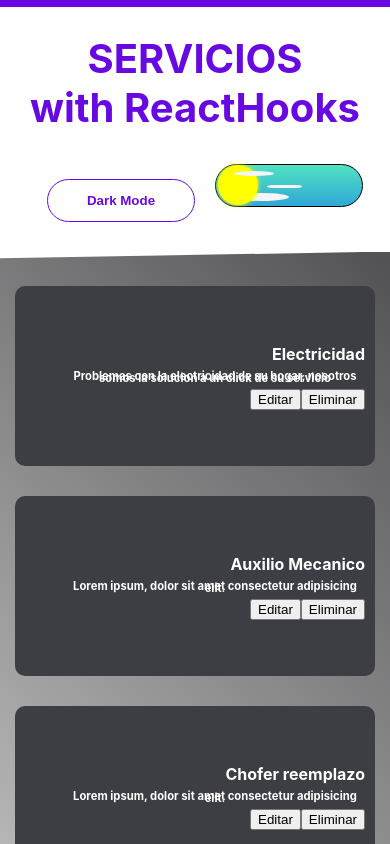
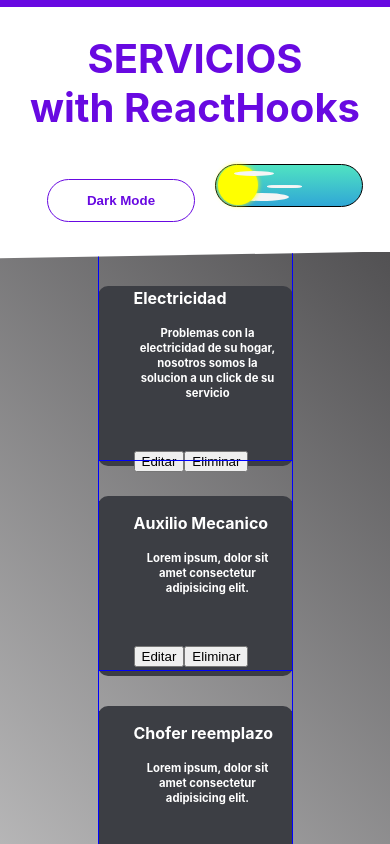
Before and after one commit to GregoryGalicio/filtrado-servicio, a React (Create React App) app: page / in a window 390 px wide. Shown: the top 844 px of the page. Built offline with nearby package versions, Linux system fonts and the light colour scheme.

Commit message:
estilos a las cards

```diff
--- a/src/components/cards/Cards.css
+++ b/src/components/cards/Cards.css
@@ -58,16 +58,20 @@
     width: 300px;
     display: flex;
     flex-direction:column;
-    align-items:flex-end;
+    align-items:flex-start;
     justify-content: center;
-    line-height: 15px;
+    line-height: 20px;
     font-size: 10px;
-    /* border:1px solid blue; */
+    border:1px solid blue;
     color:white;
     padding-right:15px;
+    padding-left:35px;
 }
 .information>h3{
     color:rgb(158, 158, 158);
+}
+.information>h2{
+    margin-bottom: 50px;
 }
 .information>h2:hover{
     color:rgb(255, 152, 0);
@@ -95,20 +99,21 @@
     clip-path: polygon(0 0.5%, 100% 0, 100% 99.5%, 0% 100%);
 }
 .cardsBox{
-    width: 95%;
+    width: 50%;
     height: 180px;
     border-radius: 10px;
 }
 .cardsBoxDark{
-    width: 95%;
+    width: 50%;
     height: 180px;
     border-radius: 10px;
 }
 
 .information{
-    line-height: 2px;
+    line-height: 15px;
     font-size: 7.5px;
     padding-right:10px;
+    width: 150px;
 }
 .name{
     font-size:16px;;
```
